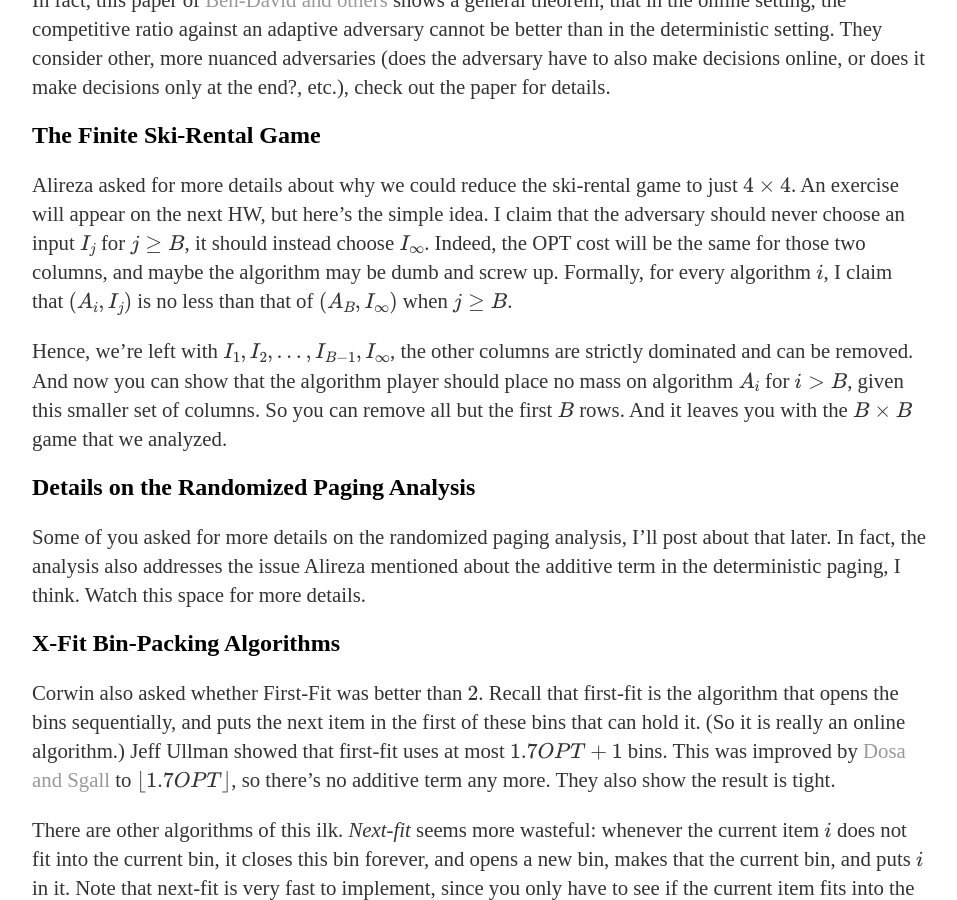
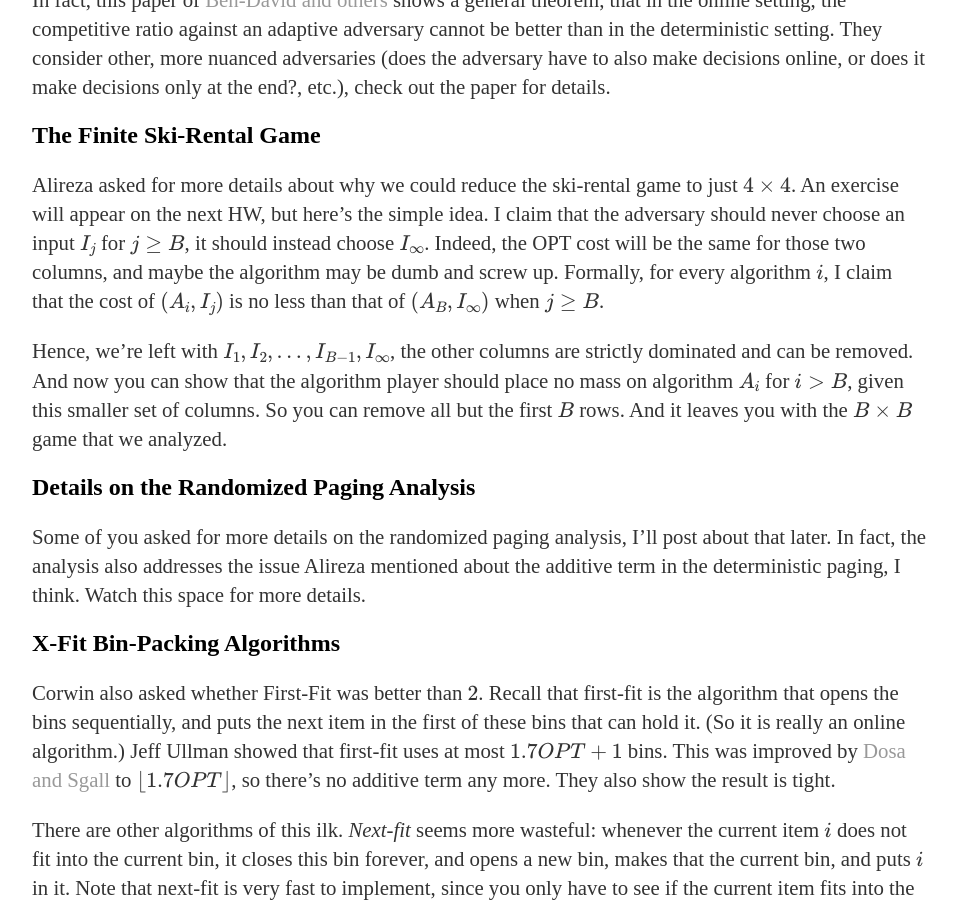
Before and after one commit to cmualgos/cmualgos.github.io, a Jekyll site: the page built from _posts/2018-10-24-online.md, in a window 1280 px wide and 900 px high, scrolled down 997 px. Shown: the whole window, without its empty margins (160-1117 px from the left). Built offline with Jekyll 4.4.1, drawn with Linux system fonts in a browser that asks for light colours; formulas are drawn with MathJax 3.

Commit message:
Online post

```diff
--- a/_posts/2018-10-24-online.md
+++ b/_posts/2018-10-24-online.md
@@ -57,7 +57,7 @@ here's the simple idea. I claim that the adversary should never choose
 an input $I_j$ for $j \geq B$, it should instead choose $I_\infty$.
 Indeed, the OPT cost will be the same for those two columns, and maybe
 the algorithm may be dumb and screw up. Formally, for every algorithm
-$i$, I claim that $(A_i, I_j)$ is no less than that of $(A_B, I_\infty)$
+$i$, I claim that the cost of $(A_i, I_j)$ is no less than that of $(A_B, I_\infty)$
 when $j \geq B$.
 
 Hence, we're left with $I_1, I_2, \ldots, I_{B-1}, I_\infty$, the other
```
